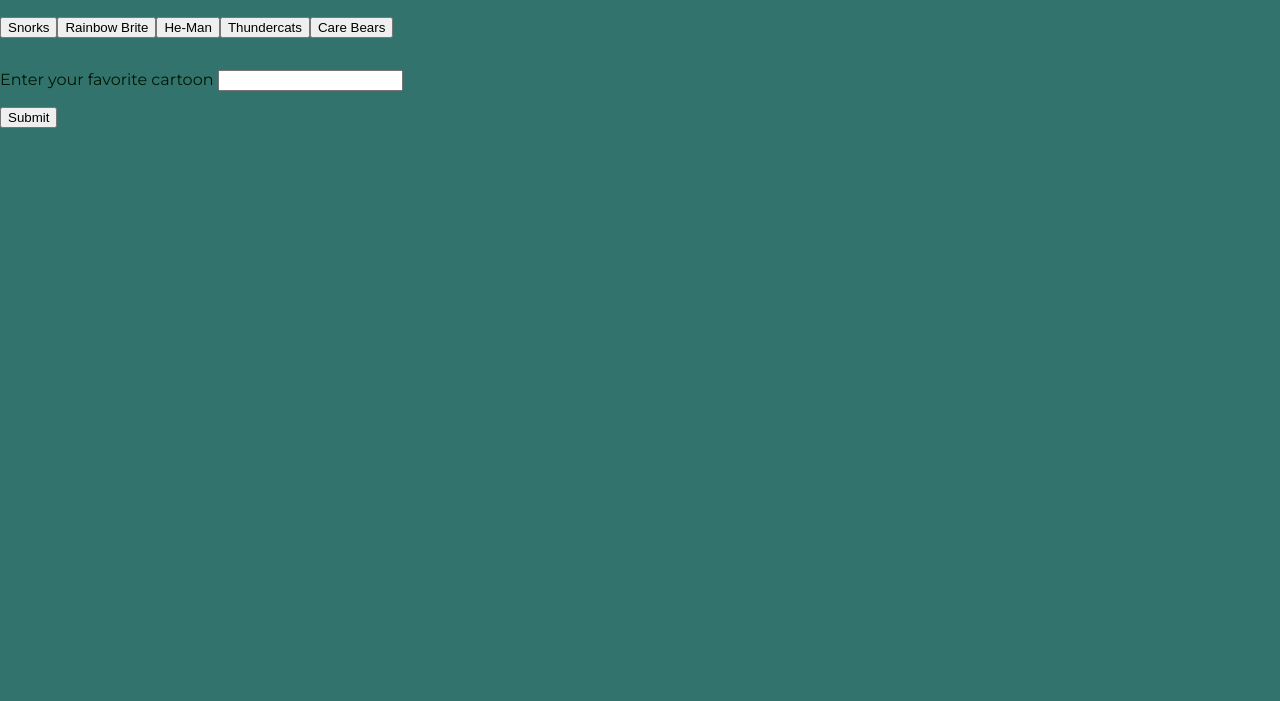
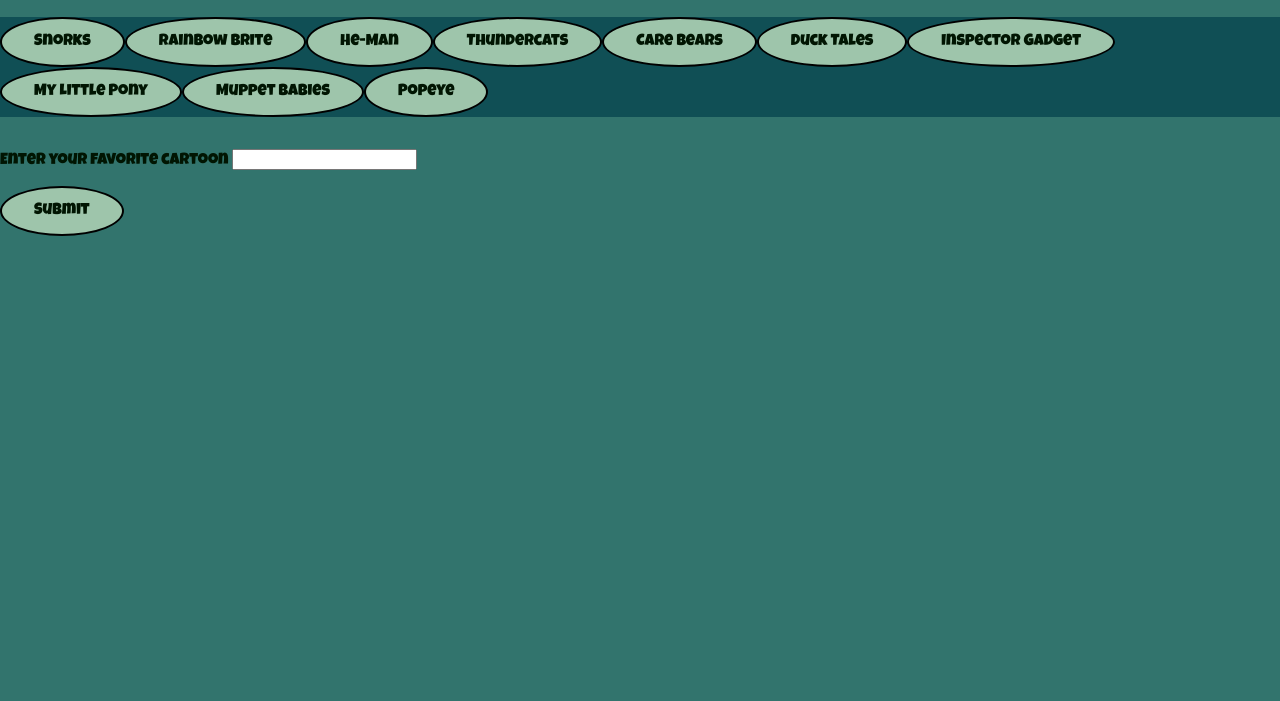
Before and after one commit to Jebbla/GifTastic, a plain HTML site: page index.html in a window 1280 px wide. Shown: the part 99-800 px from the top of the page. Drawn offline with nearby package versions, Linux system fonts and the light colour scheme.

Commit message:
functional

```diff
--- a/assets/css/style.css
+++ b/assets/css/style.css
@@ -9,7 +9,7 @@
 html{
 	background-color:#32746D;
 	color:#011502;
-	font-family: 'Montserrat', sans-serif;
+	font-family: 'Luckiest Guy', cursive;
 }
 
 h1{
@@ -23,9 +23,40 @@ h1{
 	padding:20px;
 	margin:20px auto;
 }
+#cartoon-buttons{
+	background-color: #104F55;
 
+}
+
+.btn-primary{
+	background-color:#9EC5AB ; /* Green */
+  border: 2px solid black;
+  color: #011502;
+  padding: 15px 32px;
+  text-align: center;
+  text-decoration: none;
+  display: inline-block;
+	font-size: 16px;
+	border-radius: 50%;
+	font-family: 'Luckiest Guy', cursive;
+
+}
+
+.btn-success{
+	background-color:#9EC5AB ; /* Green */
+  border: 2px solid black;
+  color: #011502;
+  padding: 15px 32px;
+  text-align: center;
+  text-decoration: none;
+  display: inline-block;
+	font-size: 16px;
+	border-radius: 50%;
+	font-family: 'Luckiest Guy', cursive;
+
+}
 #cartoons{
-  display: block;
-    float: left;
-    margin: 20px;
+	display:flex;
+		flex-wrap: wrap;
+
 }
--- a/assets/javascript/app.js
+++ b/assets/javascript/app.js
@@ -1,4 +1,4 @@
-var cartoonsArray = ["Snorks", "Rainbow Brite", "He-Man", "Thundercats", "Care Bears"];
+var cartoonsArray = ["Snorks", "Rainbow Brite", "He-Man", "Thundercats", "Care Bears", "Duck Tales", "Inspector Gadget", "My Little Pony", "Muppet Babies", "Popeye"];
 
 $(document).ready(function() {
     for (var i = 0; i < cartoonsArray.length; i++) {
@@ -6,7 +6,7 @@ $(document).ready(function() {
     }
 });
 
-function athleteButtonClicked() {
+function cartoonButtonClicked() {
     var userInput = $('#cartoon-input').val();
     searchGif(userInput);
 }
@@ -21,11 +21,12 @@ function submitButtonClicked() {
 
 function searchGif(gifName) {
     $.ajax({
-            url: 'https://api.giphy.com/v1/gifs/search?q= ' + gifName + ' &api_key=f7i61w2ucjVcCsVxh1ZOnvYHu9gWBBl0',
+            url: 'https://api.giphy.com/v1/gifs/search?q= ' + gifName + ' &api_key=f7i61w2ucjVcCsVxh1ZOnvYHu9gWBBl0&limit=10',
             type: 'GET',
         })
         .done(function(response) {
             displayGif(response);
+            console.log(response)
         })
 }
 
--- a/index.html
+++ b/index.html
@@ -1,12 +1,13 @@
 <!doctype html>
 <head>
-  <title>App</title>
+  <title>GIFtastic</title>
 
   <meta name="viewport" content="width=device-width, initial-scale=1">
 
-  <link href="https://fonts.googleapis.com/css?family=Montserrat" rel="stylesheet">
+  <link href="https://fonts.googleapis.com/css?family=Luckiest+Guy&display=swap" rel="stylesheet">
   <link rel="stylesheet" href="assets/css/reset.css">
   <link rel="stylesheet" href="assets/css/style.css">
+
 
   <script src="https://ajax.googleapis.com/ajax/libs/jquery/3.4.0/jquery.min.js"></script>
   <script src="assets/javascript/app.js"></script>
@@ -15,7 +16,7 @@
 
 <body>
 	<div class="content">
-	  <h1>Hello world!</h1>
+	  <h1>Retro Cartoons!</h1>
   </div>
 
     <div id="cartoon-buttons"> </div>
```
